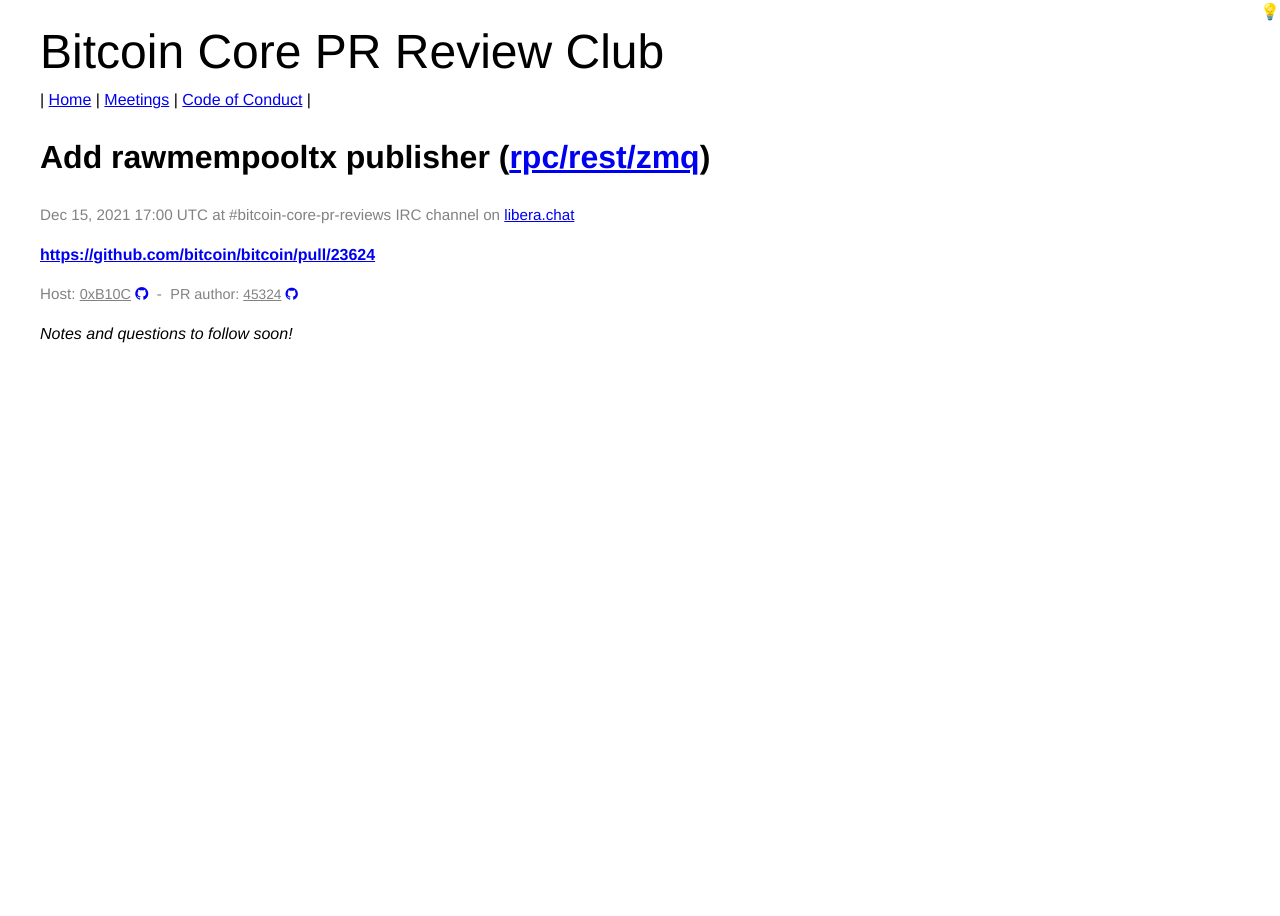
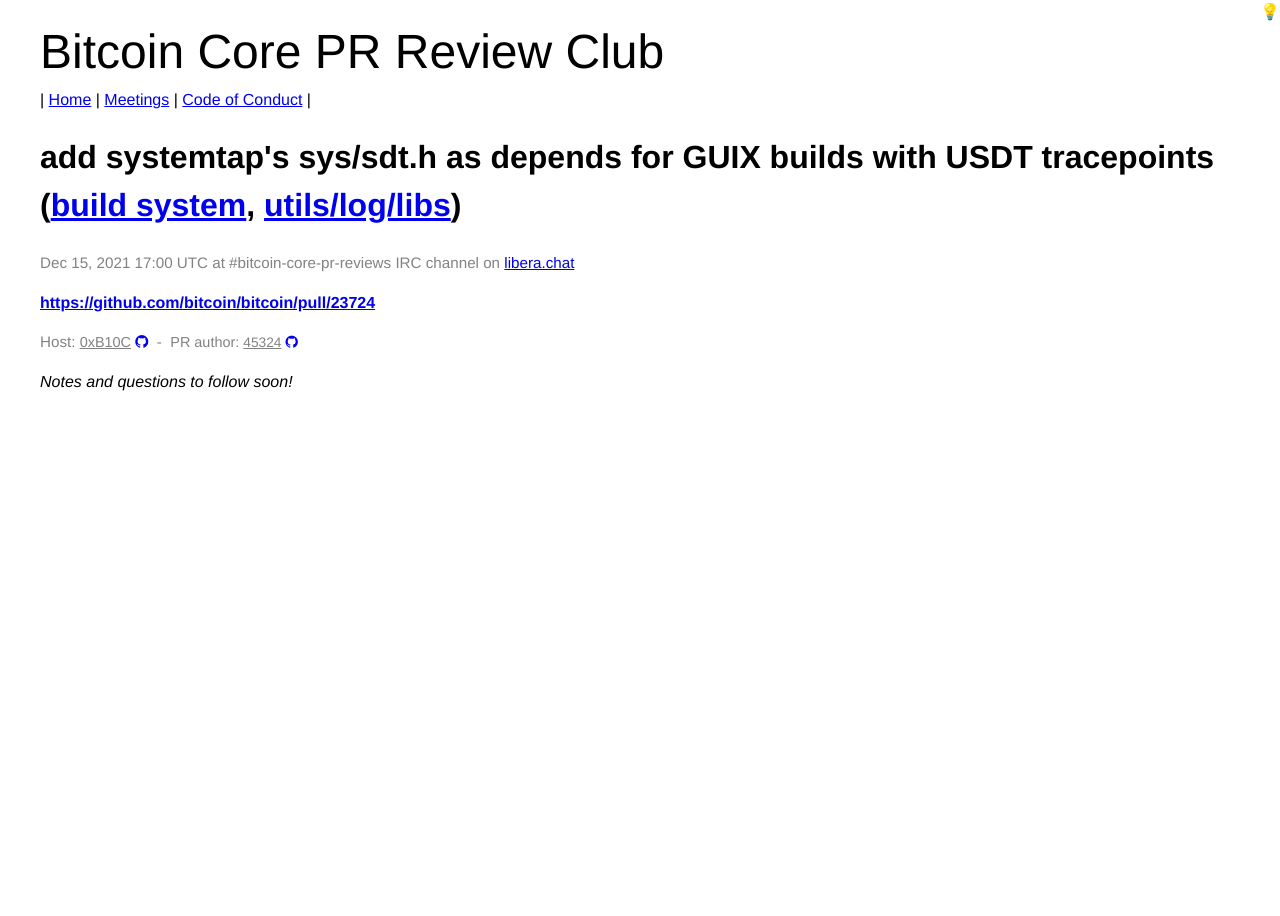
Before and after one commit to bitcoin-core-review-club/website, a Jekyll site: the page built from _posts/2021-12-15-#23724.md, in a window 1280 px wide. Built offline with Jekyll 4.4.1, drawn with Linux system fonts in a browser that asks for light colours.

Commit message:
change 2021-12-15 to PR #23724

```diff
--- a/_posts/2021-12-15-#23624.md
+++ b/_posts/2021-12-15-#23724.md
@@ -1,10 +1,10 @@
 ---
 layout: pr
 date: 2021-12-15
-title: "Add rawmempooltx publisher"
-pr: 23624
+title: "add systemtap's sys/sdt.h as depends for GUIX builds with USDT tracepoints"
+pr: 23724
 authors: [0xB10C]
-components: ["rpc/rest/zmq"]
+components: ["build system", "utils/log/libs"]
 host: "0xB10C"
 status: upcoming
 commit:
```
